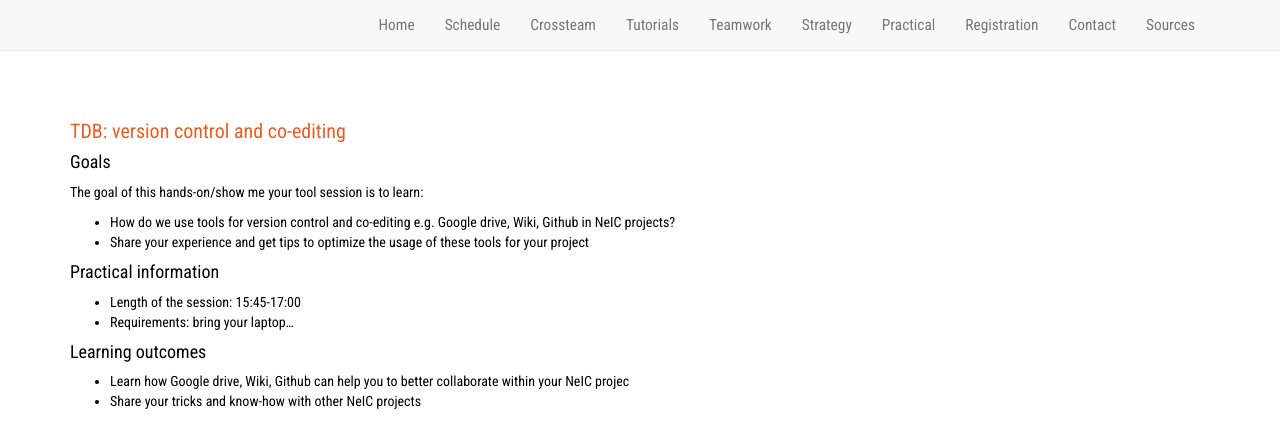
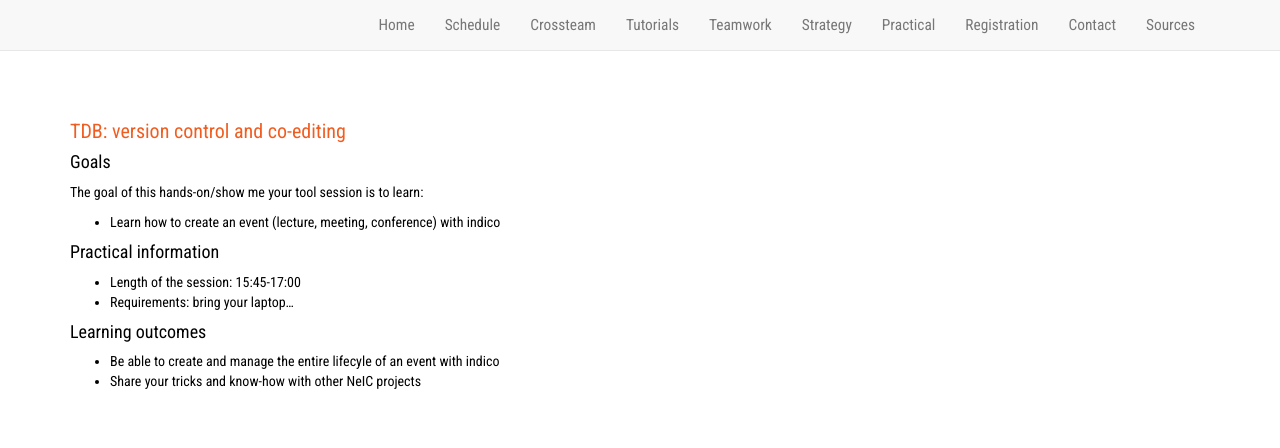
Before and after one commit to neicnordic/ahm18.neic.nordforsk.org, a Jekyll site: the page built from _crossteams/ho_details1/details.md, in a window 1280 px wide. Shown: the top 448 px of the page. Built offline with Jekyll 4.4.1, drawn with Linux system fonts in a browser that asks for light colours; nearby versions of some CDN libraries.

Commit message:
change hands-on for crossteam session Take into account comments from NeIC projects to accomodate hands-on. Still need to confirm hands-on; in particular whether we keep hands-on 4 or replace it with ESGF deployment

```diff
--- a/_crossteams/ho_details1/details.md
+++ b/_crossteams/ho_details1/details.md
@@ -10,9 +10,7 @@ name: details
 <h4>Goals</h4>
 
 The goal of this hands-on/show me your tool session is to learn:
- -  How do we use tools for version control and co-editing e.g. Google drive, Wiki, Github in NeIC projects?
- - Share your experience and get tips to optimize the usage of these tools for your project
-
+- Learn how to create an event (lecture, meeting, conference) with indico
 
 <h4>Practical information</h4>
 
@@ -21,6 +19,5 @@ The goal of this hands-on/show me your tool session is to learn:
 
 
 <h4>Learning outcomes</h4>
-
-   - Learn how Google drive, Wiki, Github can help you to better collaborate within your NeIC projec
+   - Be able to create and manage the entire lifecyle of an event with indico
    - Share your tricks and know-how with other NeIC projects
```
Also changed, not shown: _crossteams/01-hands-on1.md (+1 -1 lines), _crossteams/02-hands-on2.md (+2 -2 lines).
